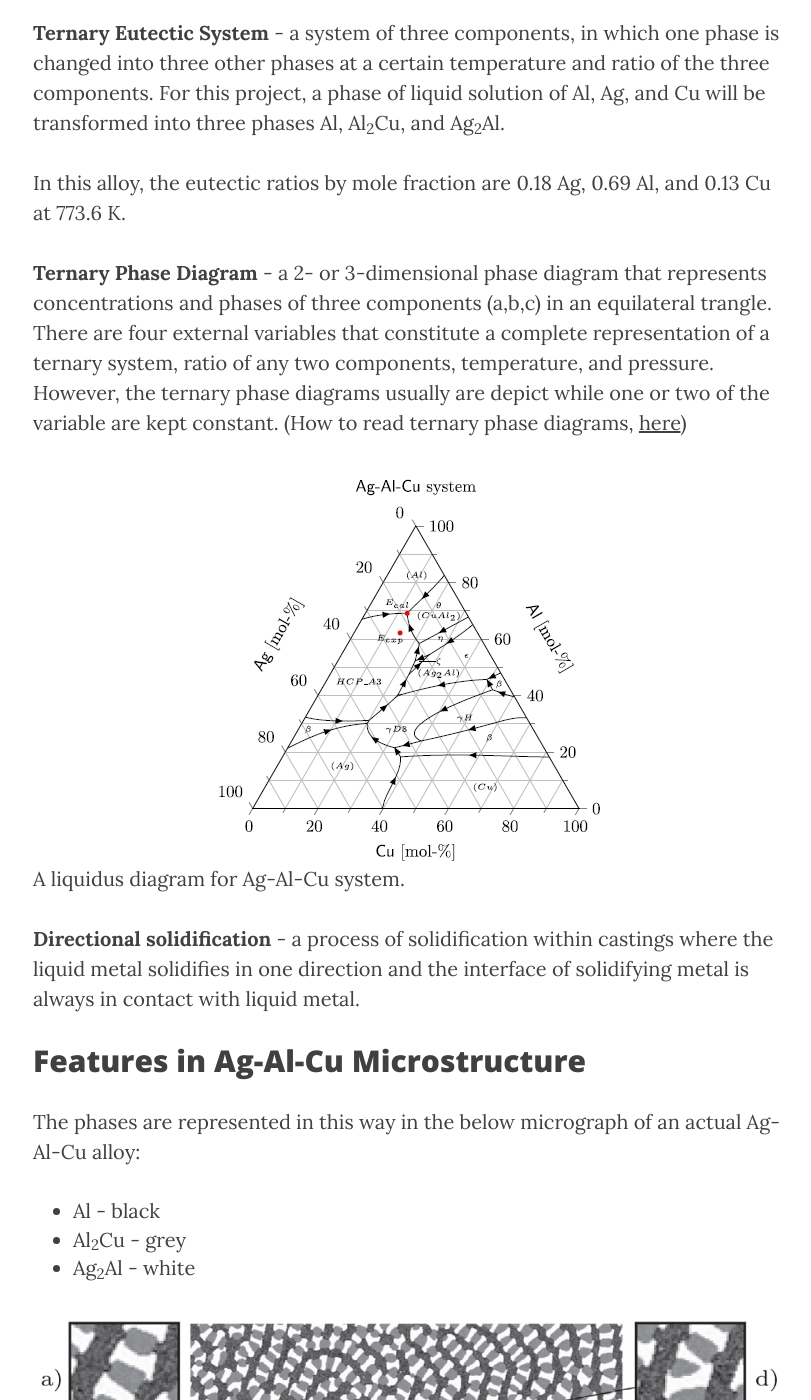
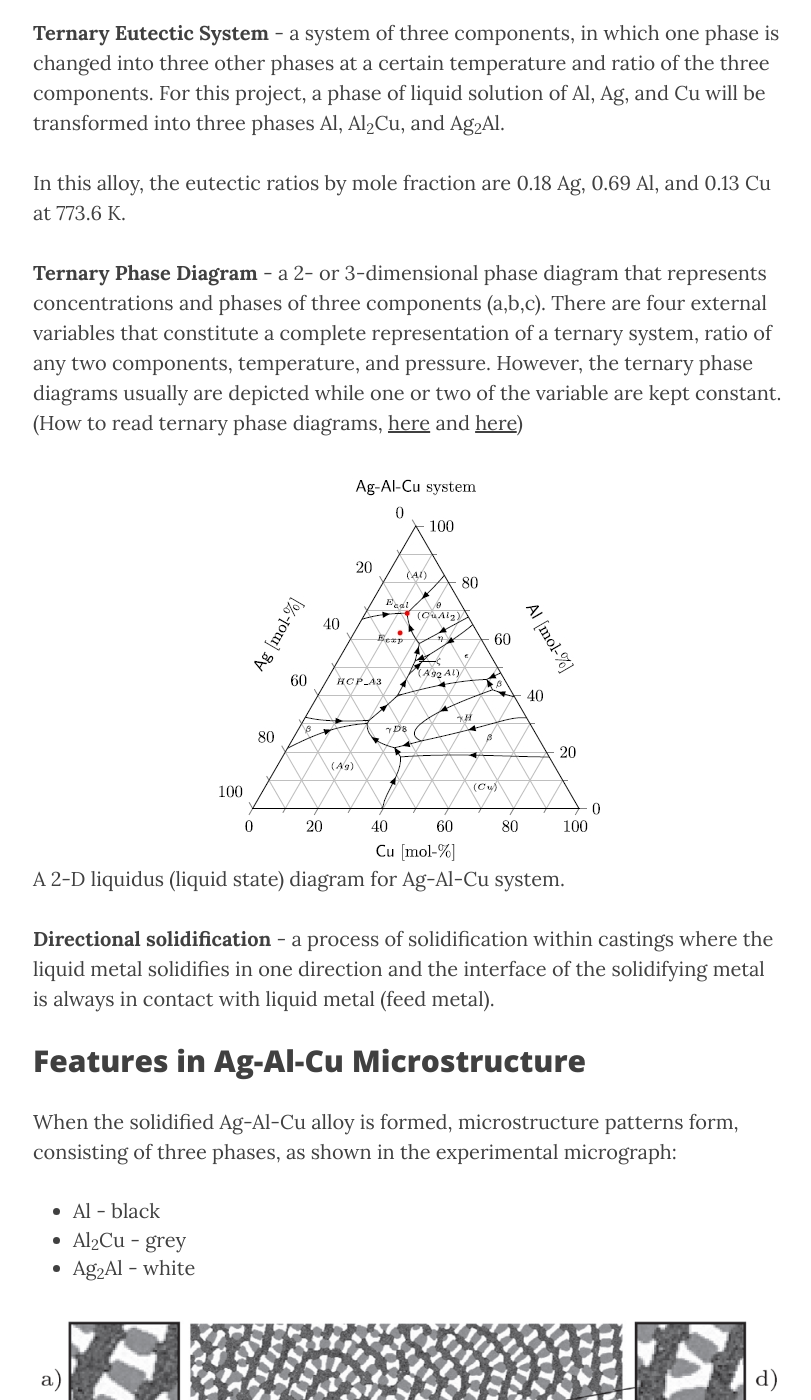
Before and after one commit to Saganaut/MIC-Ternary-Eutectic-Alloy, a Jekyll site: the page built from _posts/2015-09-08-First-Post-About-Paper.markdown, in a window 1280 px wide and 1400 px high, scrolled down 678 px. Shown: the whole window, without its empty margins (232-1043 px from the left). Built offline with Jekyll 4.4.1, drawn with Linux system fonts in a browser that asks for light colours; nearby versions of some CDN libraries; some of the changed text lies outside the part shown.

Commit message:
text corrections

```diff
--- a/_posts/2015-09-08-First-Post-About-Paper.markdown
+++ b/_posts/2015-09-08-First-Post-About-Paper.markdown
@@ -18,16 +18,17 @@ Here are some definitions that will be helpful in understanding the background o
 
 In this alloy, the eutectic ratios by mole fraction are 0.18 Ag, 0.69 Al, and 0.13 Cu at 773.6 K.
 
-**Ternary Phase Diagram** - a 2- or 3-dimensional phase diagram that represents concentrations and phases of three components (a,b,c) in an equilateral trangle. There are four external variables that constitute a complete representation of a ternary system, ratio of any two components, temperature, and pressure. However, the ternary phase diagrams usually are depict while one or two of the variable are kept constant. (How to read ternary phase diagrams, [here](https://www.uwgb.edu/dutchs/Petrology/Teutect.htm))
+**Ternary Phase Diagram** - a 2- or 3-dimensional phase diagram that represents concentrations and phases of three components (a,b,c). There are four external variables that constitute a complete representation of a ternary system, ratio of any two components, temperature, and pressure. However, the ternary phase diagrams usually are depicted while one or two of the variable are kept constant. (How to read ternary phase diagrams, [here](https://www.uwgb.edu/dutchs/Petrology/Teutect.htm) and [here](http://www.asminternational.org/documents/10192/1849770/05342G_Sample_BuyNow.pdf/230f1568-32a2-4669-a03d-b33278ca8825))
 
 ![micrograph](/project8883/img/liquidus-diagram.jpg)
-A liquidus diagram for Ag-Al-Cu system.
+A 2-D liquidus (liquid state) diagram for Ag-Al-Cu system.
 
-**Directional solidification** - a process of solidification within castings where the liquid metal solidifies in one direction and the interface of solidifying metal is always in contact with liquid metal.
+**Directional solidification** - a process of solidification within castings where the liquid metal solidifies in one direction and the interface of the solidifying metal is always in contact with liquid metal (feed metal).
+
 
 ## Features in Ag-Al-Cu Microstructure
 
-The phases are represented in this way in the below micrograph of an actual Ag-Al-Cu alloy:
+When the solidified Ag-Al-Cu alloy is formed, microstructure patterns form, consisting of three phases, as shown in the experimental micrograph:
 
 * Al - black
 * Al<sub>2</sub>Cu - grey
```
Also changed, not shown: other parts of _posts/2015-09-08-First-Post-About-Paper.markdown (+1 -1 lines).
